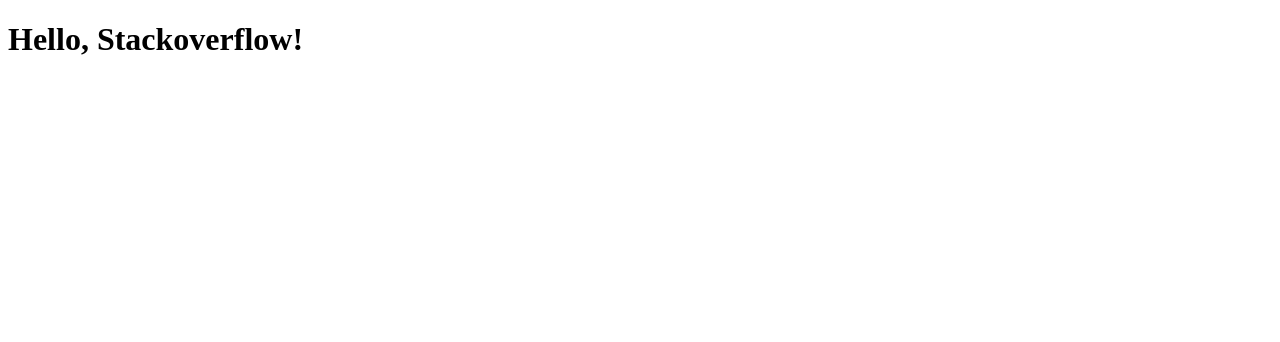
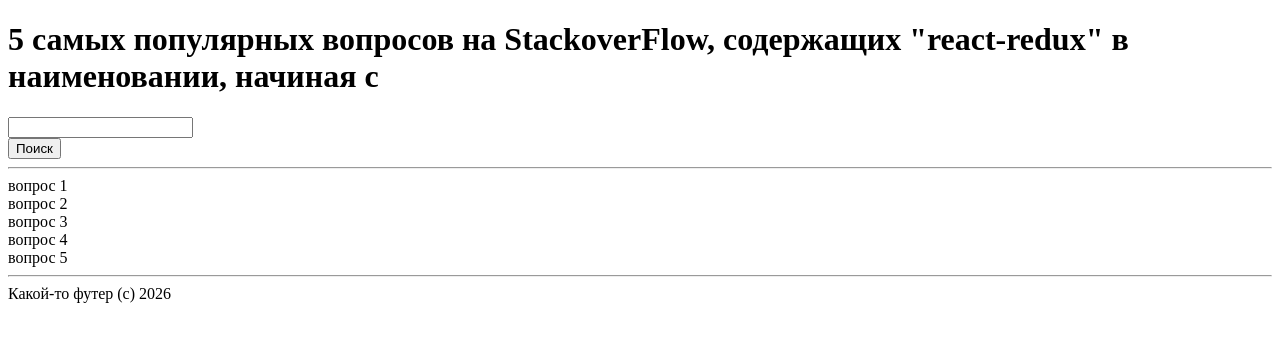
Before and after one commit to AlexArtsy/top-stackoverflow-questions, a React app: page / in a window 1280 px wide. Shown: the top 342 px of the page. Built offline with nearby package versions, Linux system fonts and the light colour scheme.

Commit message:
Реализован первичный лэйаут
Пока без архитектурных заморочек, все по фану

```diff
--- a/src/app.tsx
+++ b/src/app.tsx
@@ -1,3 +1,13 @@
+import { Body } from "./view/body";
+import { Footer } from "./view/footer";
+import { Header } from "./view/header";
+
 export default function App() {
-  return <h1>Hello, Stackoverflow!</h1>;
+  return (
+    <div>
+      <Header />
+      <Body />
+      <Footer />
+    </div>
+  );
 }
--- /dev/null
+++ b/src/view/body.tsx
@@ -0,0 +1,5 @@
+import { QuestionsList } from "./questions-list";
+
+export const Body: React.FC = () => {
+    return <QuestionsList />
+};
--- /dev/null
+++ b/src/view/date-picker.tsx
@@ -0,0 +1,7 @@
+export const DatePicker: React.FC = () => {
+    return (
+        <div>
+            <input />
+        </div>
+    );
+};
--- /dev/null
+++ b/src/view/footer.tsx
@@ -0,0 +1,8 @@
+export const Footer: React.FC = () => {
+    return (
+        <div>
+            <hr />
+            <span>Какой-то футер (с) 2026</span>
+        </div>
+    );
+};
--- /dev/null
+++ b/src/view/header.tsx
@@ -0,0 +1,16 @@
+import { DatePicker } from "./date-picker";
+import { SearchButton } from "./search-button";
+
+export const Header: React.FC = () => {
+  return (
+    <div>
+      <h1>
+        5 самых популярных вопросов на StackoverFlow, содержащих "react-redux" в наименовании,
+        начиная с
+      </h1>
+      <DatePicker />
+      <SearchButton />
+      <hr />
+    </div>
+  );
+};
--- /dev/null
+++ b/src/view/list-item-content.tsx
@@ -0,0 +1,10 @@
+type Props = {
+    data: string;
+};
+export const ListItemContent: React.FC<Props> = ({ data }) => {
+    return (
+        <div>
+            <span>Какие-то данные: {data}</span>
+        </div>
+    );
+};
--- /dev/null
+++ b/src/view/list-item.tsx
@@ -0,0 +1,20 @@
+import { useState } from "react";
+import { ListItemContent } from "./list-item-content";
+
+type Props = {
+    data: string;
+};
+export const ListItem: React.FC<Props> = ({ data }) => {
+    const [ isOpened, setIsOpened ] = useState<boolean>();
+
+    const onClickHandle = () => {
+        setIsOpened((prev) => !prev);
+    };
+
+    return (
+        <div onClick={onClickHandle}>
+            {data}
+            {isOpened && <ListItemContent data={data} />}
+        </div>
+    );
+};
--- /dev/null
+++ b/src/view/no-data.tsx
@@ -0,0 +1,7 @@
+export const NoData: React.FC = () => {
+    return (
+        <div>
+            <span>По выбранной дате вопросов не найдено</span>
+        </div>
+    );
+};
--- /dev/null
+++ b/src/view/questions-list.tsx
@@ -0,0 +1,18 @@
+import { ListItem } from "./list-item";
+import { NoData } from "./no-data";
+
+export const QuestionsList: React.FC = () => {
+    const listData = [
+        'вопрос 1',
+        'вопрос 2',
+        'вопрос 3',
+        'вопрос 4',
+        'вопрос 5',
+    ];
+
+    return listData.length === 0
+            ? (<NoData />)
+            : (<div>
+                {listData.map(itemData => <ListItem data={itemData} />)}
+            </div>);
+};
--- /dev/null
+++ b/src/view/search-button.tsx
@@ -0,0 +1,8 @@
+export const SearchButton: React.FC = () => {
+    const onClickHandle = () => {};
+    return (
+        <div>
+            <button onClick={onClickHandle}>Поиск</button>
+        </div>
+    );
+};
```
